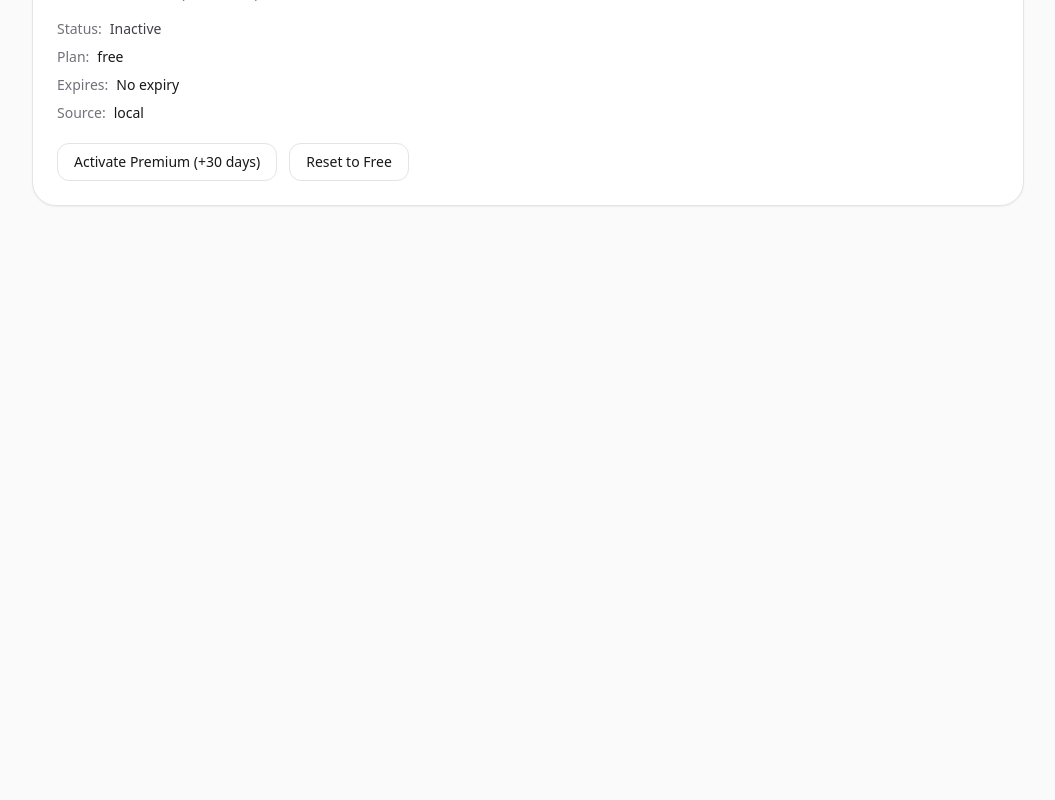
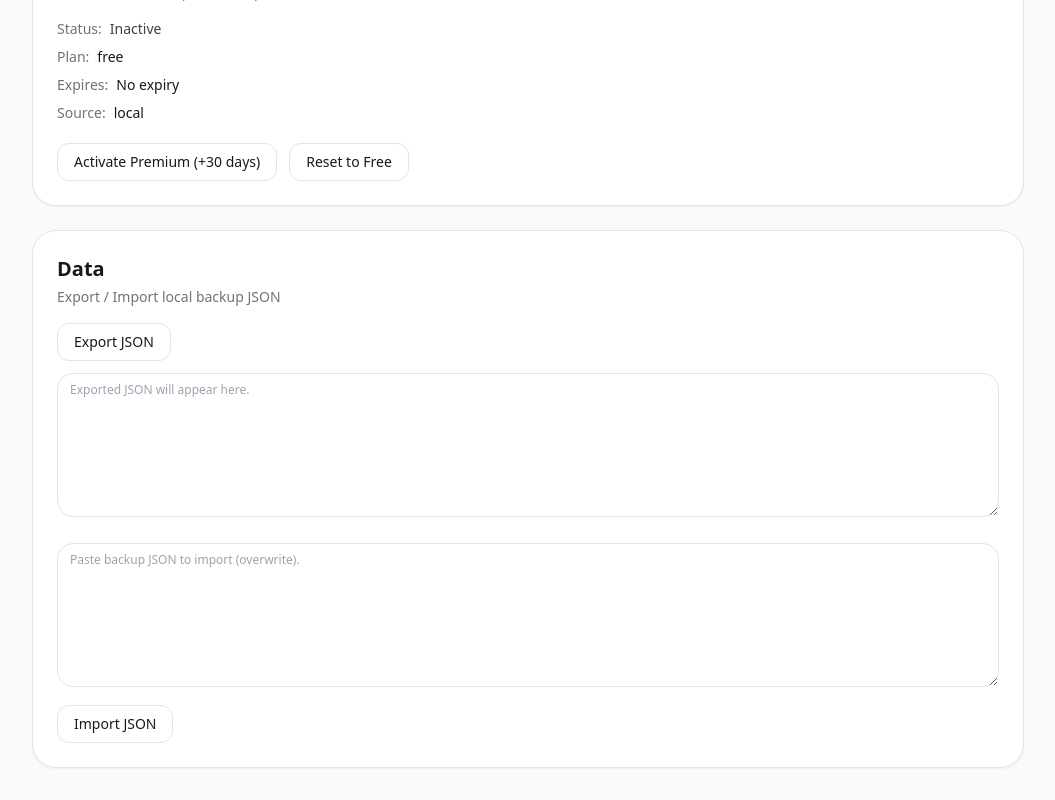
Before and after one commit to airship10may/Trailboard, a React (Vite) app: page /settings in a window 1280 px wide. Shown: the part 351-1151 px from the top of the page, without its empty margins (112-1167 px from the left). Before the commit the page ends 800 px from the top, so only its background shows below. Built offline with nearby package versions, Linux system fonts and the light colour scheme.

Commit message:
introduce data export/import

```diff
--- /dev/null
+++ b/src/data/appState.ts
@@ -0,0 +1,112 @@
+import {
+  type Entitlement,
+  saveEntitlement,
+} from "./entitlement";
+import {
+  getPreferredTrails,
+  saveTrails,
+  type Trail,
+} from "./trails";
+
+export const THEME_STORAGE_KEY = "trailboard.theme";
+
+export type AppDataSnapshot = {
+  version: number;
+  exportedAt: number;
+  cards: Trail[];
+  theme: "light" | "dark";
+  entitlement: Entitlement;
+};
+
+function isTrail(value: unknown): value is Trail {
+  if (!value || typeof value !== "object") return false;
+  const candidate = value as Partial<Trail>;
+
+  return (
+    typeof candidate.id === "string" &&
+    typeof candidate.title === "string" &&
+    typeof candidate.subtitle === "string" &&
+    Array.isArray(candidate.tags) &&
+    candidate.tags.every((tag) => typeof tag === "string") &&
+    typeof candidate.minutes === "number"
+  );
+}
+
+function isTheme(value: unknown): value is "light" | "dark" {
+  return value === "light" || value === "dark";
+}
+
+function isEntitlement(value: unknown): value is Entitlement {
+  if (!value || typeof value !== "object") return false;
+  const candidate = value as Partial<Entitlement>;
+
+  const isPlan = candidate.plan === "free" || candidate.plan === "premium";
+  const isSource =
+    candidate.source === "local" ||
+    candidate.source === "prompt" ||
+    candidate.source === "stripe";
+  const isExpiresAt =
+    candidate.expiresAt === null ||
+    (typeof candidate.expiresAt === "number" &&
+      Number.isFinite(candidate.expiresAt));
+  const isUpdatedAt =
+    typeof candidate.updatedAt === "number" && Number.isFinite(candidate.updatedAt);
+
+  return isPlan && isSource && isExpiresAt && isUpdatedAt;
+}
+
+export function dumpAppState(params: {
+  theme: "light" | "dark";
+  entitlement: Entitlement;
+}): AppDataSnapshot {
+  return {
+    version: 1,
+    exportedAt: Date.now(),
+    cards: getPreferredTrails(),
+    theme: params.theme,
+    entitlement: params.entitlement,
+  };
+}
+
+export function parseAppStateSnapshot(raw: string): AppDataSnapshot {
+  let parsed: unknown;
+
+  try {
+    parsed = JSON.parse(raw);
+  } catch {
+    throw new Error("Invalid JSON.");
+  }
+
+  if (!parsed || typeof parsed !== "object") {
+    throw new Error("Invalid data format.");
+  }
+
+  const candidate = parsed as Partial<AppDataSnapshot>;
+  const { version, exportedAt, cards, theme, entitlement } = candidate;
+  const hasValidHeader =
+    typeof version === "number" &&
+    Number.isFinite(version) &&
+    typeof exportedAt === "number" &&
+    Number.isFinite(exportedAt);
+  const hasValidCards = Array.isArray(cards) && cards.every(isTrail);
+  const hasValidTheme = isTheme(theme);
+  const hasValidEntitlement = isEntitlement(entitlement);
+
+  if (!hasValidHeader || !hasValidCards || !hasValidTheme || !hasValidEntitlement) {
+    throw new Error("Invalid backup schema.");
+  }
+
+  return {
+    version,
+    exportedAt,
+    cards,
+    theme,
+    entitlement,
+  };
+}
+
+export function restoreAppState(snapshot: AppDataSnapshot) {
+  saveTrails(snapshot.cards);
+  localStorage.setItem(THEME_STORAGE_KEY, snapshot.theme);
+  saveEntitlement(snapshot.entitlement);
+}
--- a/src/pages/Settings.tsx
+++ b/src/pages/Settings.tsx
@@ -1,4 +1,10 @@
 import { useEffect, useMemo, useState } from "react";
+import {
+  dumpAppState,
+  parseAppStateSnapshot,
+  restoreAppState,
+  THEME_STORAGE_KEY,
+} from "../data/appState";
 import {
   createFreeEntitlement,
   createLocalPremiumEntitlement,
@@ -8,7 +14,6 @@ import {
 } from "../data/entitlement";
 
 type Theme = "light" | "dark";
-const THEME_STORAGE_KEY = "trailboard.theme";
 
 export default function Settings() {
   const initial = useMemo<Theme>(() => {
@@ -18,6 +23,9 @@ export default function Settings() {
 
   const [theme, setTheme] = useState<Theme>(initial);
   const [entitlement, setEntitlement] = useState(() => loadEntitlement());
+  const [exportJson, setExportJson] = useState("");
+  const [importJson, setImportJson] = useState("");
+  const [dataError, setDataError] = useState<string | null>(null);
 
   const premiumActive = useMemo(
     () => isPremiumActive(entitlement),
@@ -45,6 +53,29 @@ export default function Settings() {
 
   function handleResetToFree() {
     setEntitlement(createFreeEntitlement());
+  }
+
+  function handleExportJson() {
+    const snapshot = dumpAppState({ theme, entitlement });
+    setExportJson(JSON.stringify(snapshot, null, 2));
+    setDataError(null);
+  }
+
+  function handleImportJson() {
+    const confirmed = window.confirm(
+      "Import will overwrite current local data. Continue?"
+    );
+    if (!confirmed) return;
+
+    try {
+      const snapshot = parseAppStateSnapshot(importJson);
+      restoreAppState(snapshot);
+      window.location.reload();
+    } catch (error) {
+      const message =
+        error instanceof Error ? error.message : "Failed to import data.";
+      setDataError(message);
+    }
   }
 
   return (
@@ -129,6 +160,48 @@ export default function Settings() {
           </button>
         </div>
       </section>
+
+      <section className="rounded-3xl border border-zinc-200 bg-white p-6 shadow-sm dark:border-zinc-700 dark:bg-zinc-800">
+        <h2 className="text-xl font-semibold">Data</h2>
+        <p className="mt-1 text-sm text-zinc-500 dark:text-zinc-400">
+          Export / Import local backup JSON
+        </p>
+
+        <div className="mt-4 space-y-3">
+          <button
+            type="button"
+            onClick={handleExportJson}
+            className="rounded-xl border border-zinc-200 px-4 py-2 text-sm hover:bg-zinc-100 dark:border-zinc-700 dark:hover:bg-zinc-700"
+          >
+            Export JSON
+          </button>
+          <textarea
+            value={exportJson}
+            readOnly
+            placeholder="Exported JSON will appear here."
+            className="min-h-36 w-full rounded-2xl border border-zinc-200 bg-white px-3 py-2 text-xs outline-none dark:border-zinc-700 dark:bg-zinc-900"
+          />
+        </div>
+
+        <div className="mt-5 space-y-3">
+          <textarea
+            value={importJson}
+            onChange={(event) => setImportJson(event.target.value)}
+            placeholder="Paste backup JSON to import (overwrite)."
+            className="min-h-36 w-full rounded-2xl border border-zinc-200 bg-white px-3 py-2 text-xs outline-none focus:border-zinc-400 focus:ring-2 focus:ring-zinc-200 dark:border-zinc-700 dark:bg-zinc-900 dark:focus:border-zinc-600 dark:focus:ring-zinc-800"
+          />
+          <button
+            type="button"
+            onClick={handleImportJson}
+            className="rounded-xl border border-zinc-200 px-4 py-2 text-sm hover:bg-zinc-100 dark:border-zinc-700 dark:hover:bg-zinc-700"
+          >
+            Import JSON
+          </button>
+          {dataError && (
+            <p className="text-sm text-red-600 dark:text-red-400">{dataError}</p>
+          )}
+        </div>
+      </section>
     </div>
   );
 }
```
